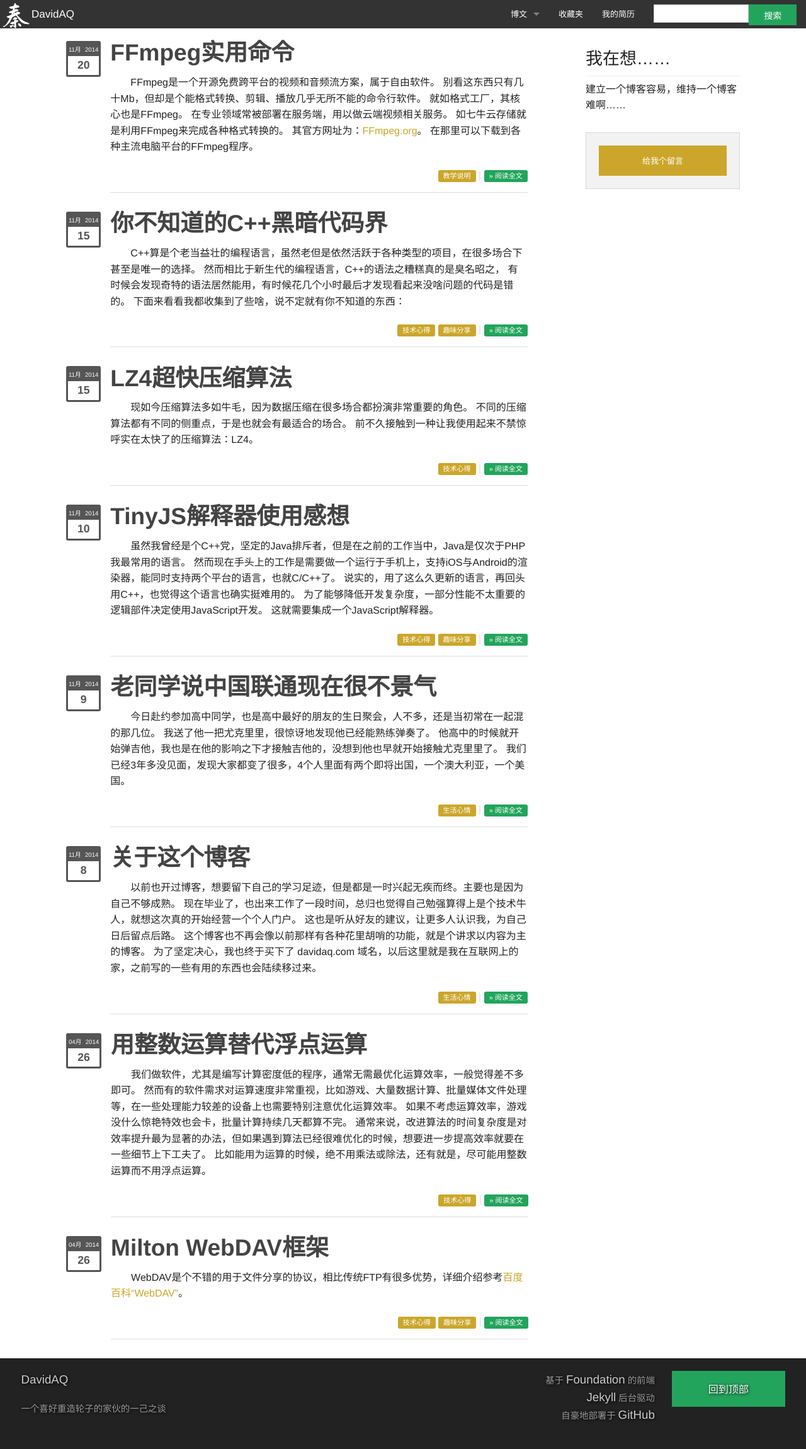
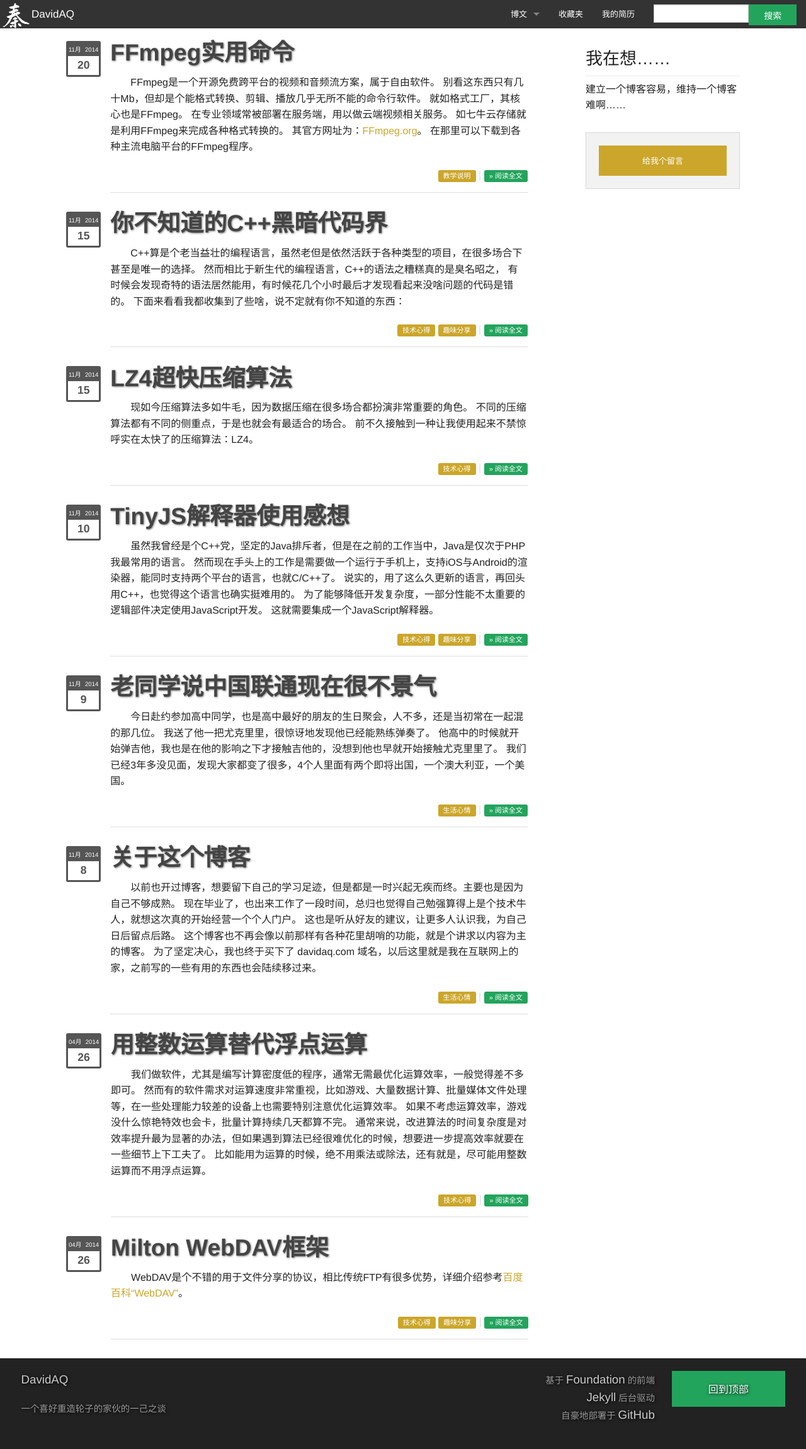
Before and after one commit to davidaq/davidaq.github.io, a Jekyll site: the page built from index.html, in a window 1280 px wide. Shown: the whole page at 63% size. Built offline with Jekyll 4.4.1, drawn with Linux system fonts in a browser that asks for light colours.

Commit message:
heading style

```diff
--- a/static/css/style.css
+++ b/static/css/style.css
@@ -43,6 +43,15 @@
   padding-bottom: 15px;
   margin-bottom: 20px;
   border-bottom: 1px solid #DDD;
+}
+.article .content h1,
+.article .content h2,
+.article .content h3,
+.article .content h4,
+.article .content h5,
+.article .content h6 {
+    font-weight: bold;
+    text-shadow: 1px 1px 3px #777;
 }
 .article .content code, .article .content .code {
     font-size: 0.85em;
```
